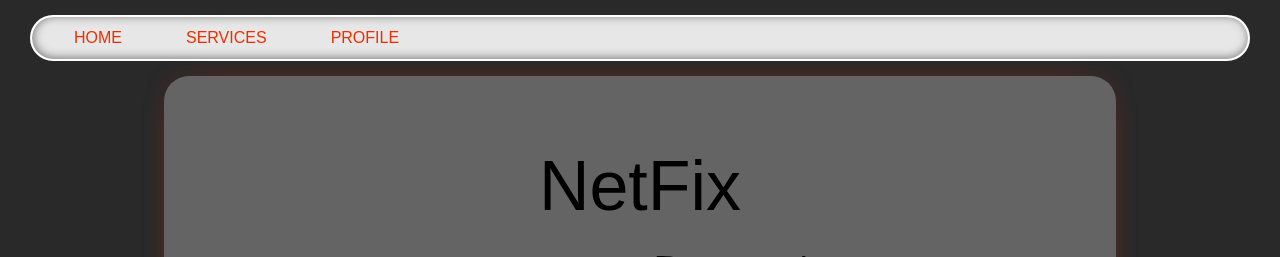
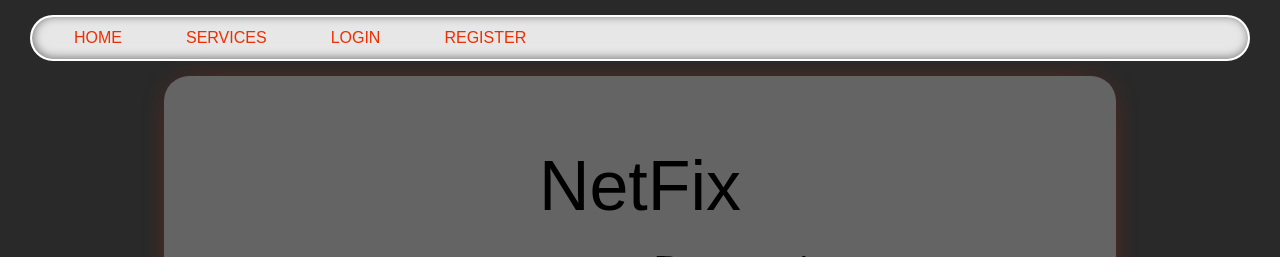
Before and after one commit to Bshisia/netfix, a Django app: page / in a window 1280 px wide. Shown: the top 257 px of the page. Run offline with Django 3.2, Linux system fonts and the light colour scheme.

Commit message:
Refactor navbar to conditionally display user profile and authentication links

```diff
--- a/main/templates/main/navbar.html
+++ b/main/templates/main/navbar.html
@@ -17,6 +17,16 @@
                 <li><a href="/services/water-heaters">Water Heaters</a></li>
             </ul>
         </li>
-        <li><a href="/company/{{ request.user.username }}">Profile</a></li>
+        {% if user.is_authenticated %}
+            {% if user.is_customer %}
+                <li><a href="/customer/{{ user.username }}">Profile</a></li>
+            {% elif user.is_company %}
+                <li><a href="/company/{{ user.username }}">Profile</a></li>
+            {% endif %}
+            <li><a href="/logout/">Logout</a></li>
+        {% else %}
+            <li><a href="/register/login/">Login</a></li>
+            <li><a href="/register/">Register</a></li>
+        {% endif %}
     </ul>
 </nav>
```
